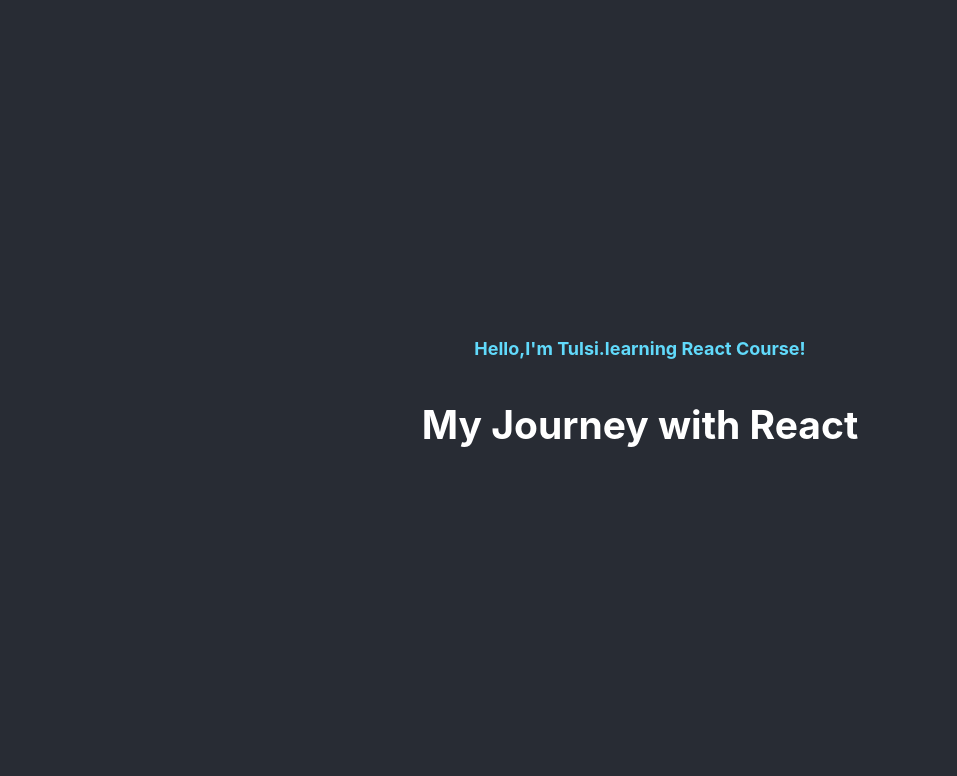
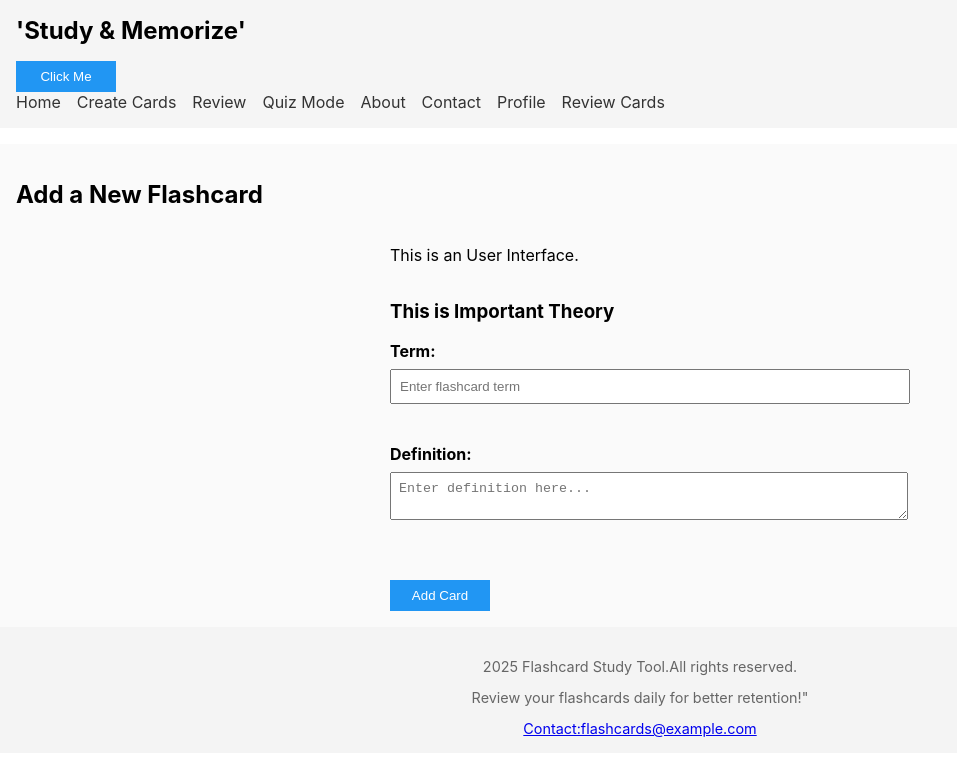
Before and after one commit to tulasinagaboina/flashcard-study-tool, a React (Create React App) app: page / in a window 1280 px wide. Shown: the top 776 px of the page, without its empty margins (0-957 px from the left). Built offline with nearby package versions, Linux system fonts and the light colour scheme.

Commit message:
Created definition

```diff
--- a/package.json
+++ b/package.json
@@ -9,6 +9,7 @@
     "@testing-library/user-event": "^13.5.0",
     "react": "^19.0.0",
     "react-dom": "^19.0.0",
+    "react-router-dom": "^7.2.0",
     "react-scripts": "5.0.1",
     "web-vitals": "^2.1.4"
   },
--- a/src/App.js
+++ b/src/App.js
@@ -1,14 +1,53 @@
 import React from 'react';
+import { BrowserRouter, Routes, Route } from 'react-router-dom';
+import Header from './components/Header';
+import FlashcardBody from './components/FlashcardBody';
 import './App.css';
+import Footer from './components/Footer';
+import About from './components/About';
+import Contact from './components/Contact';
+import Profile from './components/Profile';
+import ReviewCards from './components/ReviewCards';
+
+
 function App() {
   return (
-    <div className="App">
-      <header className="App-header">
-        <p>Hello,I'm Tulsi.learning React Course!</p>
-        <h2>My Journey with React</h2>
-      </header>
-    </div>
+    <BrowserRouter>
+    <Header/>
+    <Routes>
+      <Route path="/" element={<FlashcardBody/>} />
+      <Route path="/about" element={<About /> } />
+      <Route path="/contact" element={<Contact />}/>
+      <Route path="/profile" element={<Profile/>}/>
+      <Route path="/review-cards" element={<ReviewCards />}/>
+    </Routes>
+    <Footer/>
+    </BrowserRouter>
   );
 }
 
+
+
+
+
+
+// function App() {
+//   return (
+//     <div className="App">
+//       <Header/>
+//       <FlashcardBody/>
+//       <Footer/>
+//     </div>
+//   );
+// }
+
+//     <div className="App">
+//       <header className="App-header">
+//         <p>Hello,I'm Tulsi.learning React Course!</p>
+//         <h2>My Journey with React</h2>
+//       </header>
+//     </div>
+//   );
+// }
+
 export default App;
--- /dev/null
+++ b/src/components/About.js
@@ -0,0 +1,11 @@
+import React from 'react';
+
+function About() {
+    return (
+        <div style={{ padding: '1rem' }}>
+            <h2>About this Flashcard Study Tool</h2>
+            <p> This application helps you createand manage flashcards for more efficient studying.</p>
+        </div>
+    );
+}
+export default About;
--- /dev/null
+++ b/src/components/Contact.js
@@ -0,0 +1,13 @@
+import React from 'react';
+
+function Contact() {
+    return (
+        <div style={{padding: '1rem' }}>
+            <h2>Contact</h2>
+            <p>Email: info@myflashcards.com</p>
+            <p>Feel free to reach out with questions or suggestions!</p>
+        </div>
+    );
+}
+
+export default Contact;
--- /dev/null
+++ b/src/components/FlashcardBody.css
@@ -0,0 +1,31 @@
+main {
+    padding: 1rem;
+    background-color: #fafafa;
+}
+
+form {
+    max-width: 500px;
+    margin: 0 auto;
+    display: flex;
+    flex-direction: column;
+}
+
+label {
+    font-weight: bold;
+}
+
+input,textarea {
+    width: 100%;
+    padding: 0.5rem;
+    margin-top: 0.5rem;
+}
+
+button {
+    width: 100px;
+    padding: 0.5rem;
+    margin-top: 1rem;
+    background-color: #2196f3;
+    color: #fff;
+    border: none;
+    cursor: pointer;
+}
--- /dev/null
+++ b/src/components/FlashcardBody.js
@@ -0,0 +1,93 @@
+import React, { useState } from 'react';
+import './FlashcardBody.css';
+
+function FlashcardBody() {
+    const [term, setTerm] = useState('');
+    const [flashcards, setFlashcards] = useState([]);
+    const [definition, setDefinition] = useState('');
+    function handleAddCard() {
+        // This function will run when the Add Card button is clicked
+        console.log("Add Card button clicked!");
+        // Later, this will update state
+        if (!term) {
+            alert("Please enter a term before adding a card.");
+            return;
+        }
+        const newFlashcard = { term: term };
+        console.log("New Flashcard object:", newFlashcard);
+        setTerm('');
+        setFlashcards([...flashcards, newFlashcard]);
+        const dummyFlashcard = {
+            term: "React",
+            definition: "A Javascript library for building user interfaces",
+        }
+        console.log("Dummy Flashcard:", dummyFlashcard);
+        if (dummyFlashcard.term) {
+            console.log("The dummy card has a term:", dummyFlashcard.term);
+        }
+        const dummyFlashcard1 = {
+            term: "React",
+            definition: "A library", example: "Hooks,Components,etc.",
+        }
+        console.log("Dummy Flashcard1:", dummyFlashcard1);
+        if (dummyFlashcard.term) {
+            console.log("The dummy card has a term:", dummyFlashcard1.term);
+        }
+        const newFlashcard1 = {
+            term: term,
+            definition: definition,
+        };
+        setDefinition('');
+    }
+
+    function handleFormSubmit(event) {
+        event.preventDefault();
+        handleAddCard();
+    }
+    function handleTermChange(event) {
+        setTerm(event.target.value);
+        console.log("Current term:", term);
+    }
+
+    return (
+        <main>
+            <h2>Add a New Flashcard</h2>
+            <form onSubmit={handleFormSubmit}>
+                <p>This is an User Interface.</p>
+                <h3>This is Important Theory</h3>
+                <label>
+                    Term:
+                    <input
+                        type="text"
+                        name="term"
+                        placeholder="Enter flashcard term"
+                        value={term}
+                        onChange={handleTermChange}
+                    />
+                </label>
+                <br /><br />
+                <label>
+                    Definition:
+                    <textarea name="definition"
+                        placeholder="Enter definition here..."
+                        value={definition}
+                        onChange={(e) => setDefinition(e.target.value)}>
+
+                    </textarea>
+                </label>
+                <br /><br />
+                {
+                    flashcards.map((card, index) => (
+                        < div key={index}>
+                            <p>{card.term}</p>
+                        </div>
+                    ))
+                }
+
+                <button type="submit">Add Card</button>
+            </form>
+        </main>
+
+    );
+}
+export default FlashcardBody;
--- /dev/null
+++ b/src/components/Footer.css
@@ -0,0 +1,7 @@
+footer {
+    background-color: #f4f4f4;
+    padding: 1rem;
+    text-align: center;
+    font-size: 0.9rem;
+    color: #666;
+}
--- /dev/null
+++ b/src/components/Footer.js
@@ -0,0 +1,12 @@
+import React from 'react';
+import './Footer.css';
+function Footer() {
+    return (
+        <footer>
+            <p> {new Date().getFullYear()} Flashcard Study Tool.All rights reserved.</p>
+            <p>Review your flashcards daily for better retention!"</p>
+            <a href="#">Contact:flashcards@example.com</a>
+        </footer>
+    );
+}
+export default Footer;
--- /dev/null
+++ b/src/components/Header.css
@@ -0,0 +1,23 @@
+header {
+    background-color: #f5F5f5;
+    padding: 1rem;
+    margin-bottom: 1rem;
+}
+
+h1 {
+    font-size: 1.5rem;
+    margin: 0;
+}
+
+nav ul {
+    list-style: none;
+    display: flex;
+    gap: 1rem;
+    margin: 0;
+    padding: 0;
+}
+
+nav a {
+    text-decoration: none;
+    color: #333;
+}
--- /dev/null
+++ b/src/components/Header.js
@@ -0,0 +1,24 @@
+import React from 'react';
+import { Link } from 'react-router-dom';
+import './Header.css';
+function Header() {
+    return (
+        <header>
+            <h1>'Study & Memorize'</h1>
+            <button  onClick={() => alert("Hello from the Header!")}>Click Me</button>
+            <nav>
+                <ul>
+                    <li><Link to="/">Home</Link></li>
+                    <li><a href="#">Create Cards</a></li>
+                    <li><a href="#">Review</a></li>
+                    <li><a href="#">Quiz Mode</a></li>
+                    <li><Link to="/about">About</Link></li>
+                    <li><Link to="/contact">Contact</Link></li>
+                    <li><Link to="/profile">Profile</Link></li>
+                    <li><Link to="/review-cards">Review Cards</Link></li>
+                </ul>
+            </nav>
+        </header>
+    );
+}
+export default Header;
--- /dev/null
+++ b/src/components/Profile.js
@@ -0,0 +1,12 @@
+import React from 'react';
+
+function Profile() {
+    return (
+        <div style={{padding: '1rem' }}>
+            <h2>Profile</h2>
+            <p>Welcome to our profile page(Flashcard Study Tool)!</p>
+        </div>
+
+    );
+}
+export default Profile;
--- /dev/null
+++ b/src/components/ReviewCards.js
@@ -0,0 +1,12 @@
+import React from 'react';
+
+function ReviewCards() {
+    return (
+        <div style={{padding: '1rem' }}>
+            <h2>Review Cards</h2>
+            <p>All your flashcards ready for review will be listed here!</p>
+        </div>
+
+    );
+}
+export default ReviewCards;
```
Also changed, not shown: 1 other file (tests, documents, lock files or other folders).
